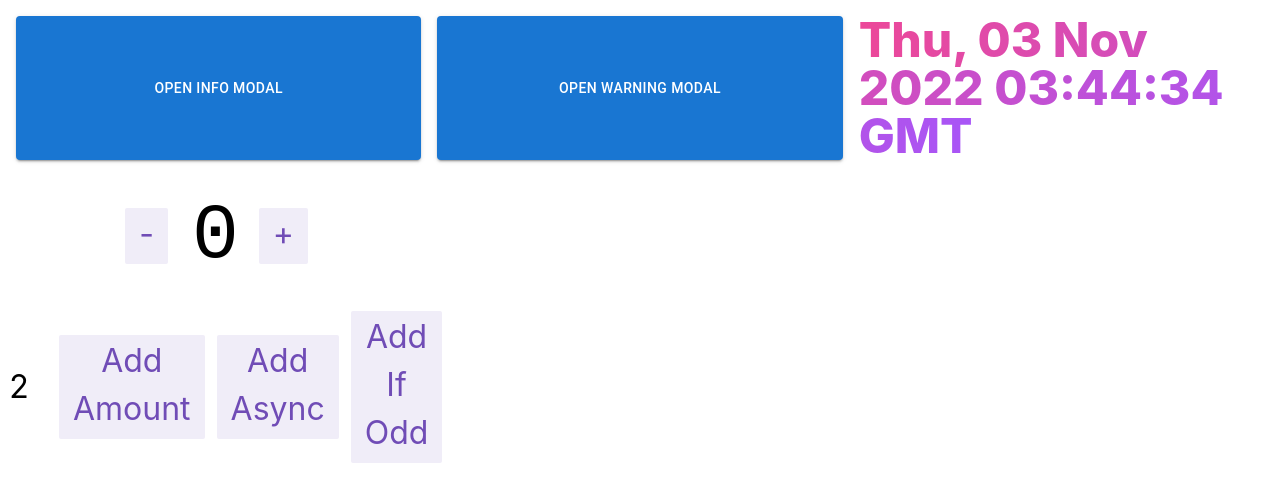
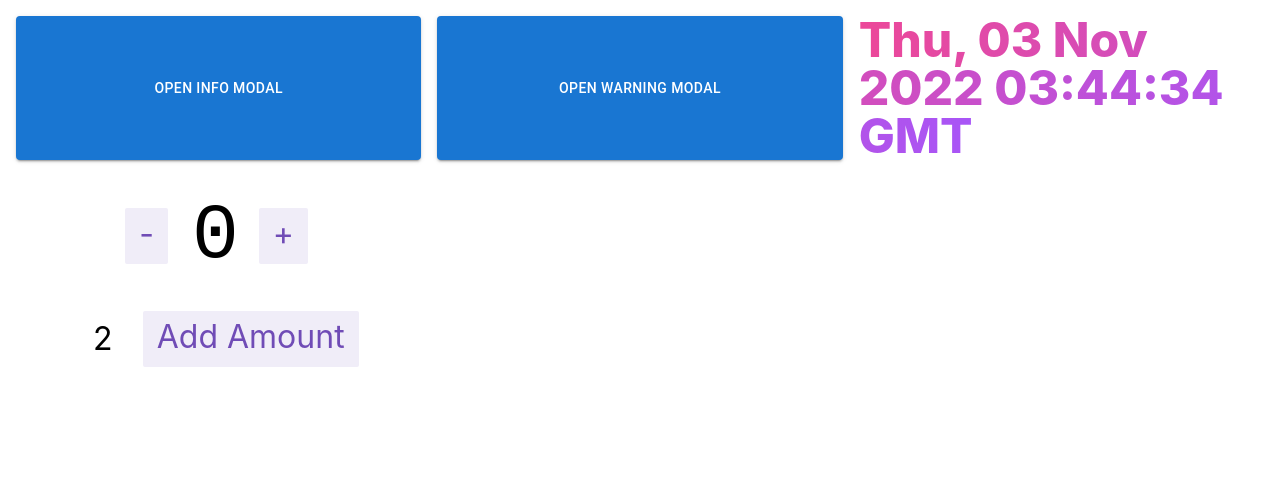
Before and after one commit to chetansb77/React-Redux-Template, a React (Create React App) app: page / in a window 1280 px wide. Shown: the top 502 px of the page. Built offline with nearby package versions, Linux system fonts and the light colour scheme.

Commit message:
bug fixes

```diff
--- a/src/components/Counter/Counter.tsx
+++ b/src/components/Counter/Counter.tsx
@@ -4,8 +4,6 @@ import {
   decrement,
   increment,
   incrementByAmount,
-  incrementAsync,
-  incrementIfOdd,
   selectCount,
 } from './counterSlice';
 import styles from './Counter.module.scss';
@@ -52,7 +50,7 @@ function Counter(): JSX.Element {
         >
           Add Amount
         </button>
-        <button
+        {/* <button
           type="button"
           className={styles.asyncButton}
           onClick={() => dispatch(incrementAsync(incrementValue))}
@@ -65,7 +63,7 @@ function Counter(): JSX.Element {
           onClick={() => dispatch(incrementIfOdd(incrementValue))}
         >
           Add If Odd
-        </button>
+        </button> */}
       </div>
     </div>
   );
```
